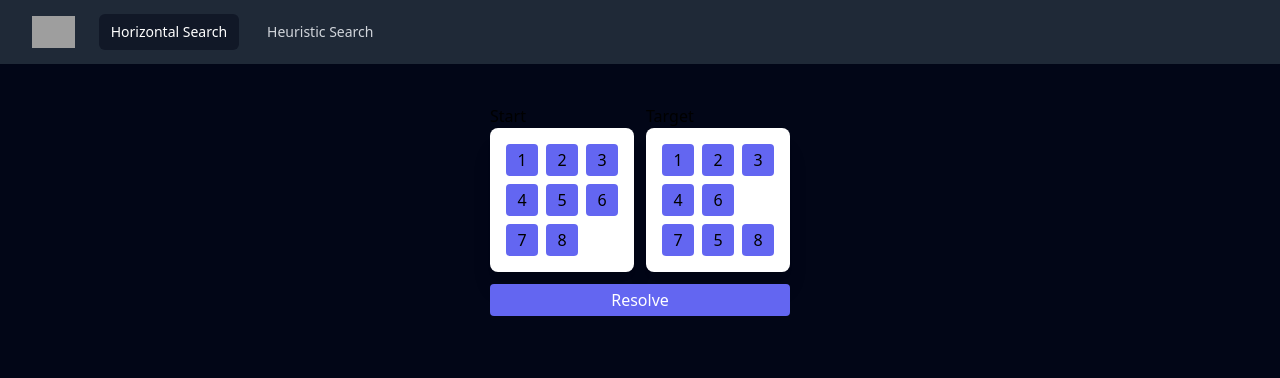
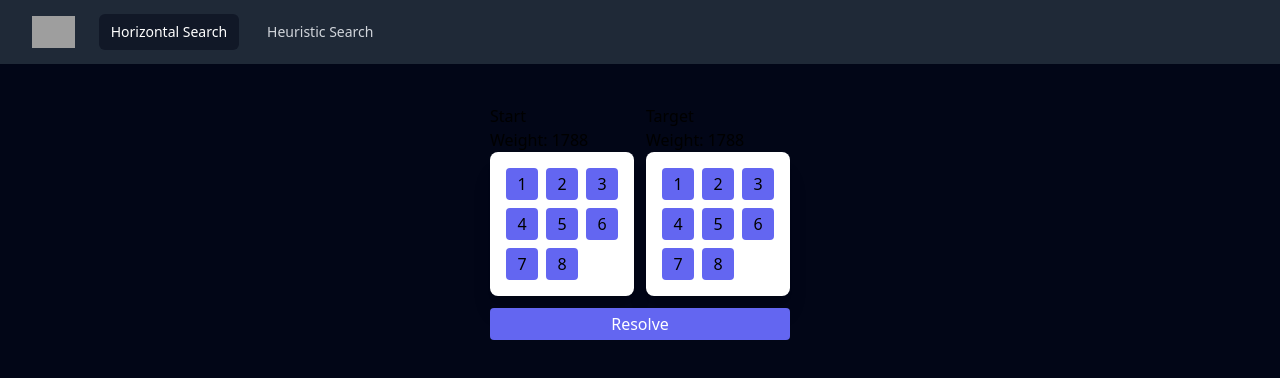
Before and after one commit to LucasAndrin/Puzzle8, a Vue app: page /horizontal in a window 1280 px wide. Shown: the top 378 px of the page. Built offline with nearby package versions, Linux system fonts and the light colour scheme; grey boxes are pictures that could not be loaded.

Commit message:
Show Weight

```diff
--- a/eslint.config.js
+++ b/eslint.config.js
@@ -12,7 +12,7 @@ export default [
     name: 'app/files-to-ignore',
     ignores: ['**/dist/**', '**/dist-ssr/**', '**/coverage/**'],
   },
-  ...pluginVue.configs['flat/essential'],
+  ...pluginVue.configs['flat/recommended'],
   ...vueTsEslintConfig(),
   skipFormatting,
 ];
--- a/src/assets/ts/puzzle.ts
+++ b/src/assets/ts/puzzle.ts
@@ -46,7 +46,7 @@ export function toggleBlocks(
   return true;
 }
 
-function getPuzzleWeight(puzzle: IPuzzle): number {
+export function getPuzzleWeight(puzzle: IPuzzle): number {
   return puzzle.reduce((weight, block) => {
     return weight + block.value * (block.xAxis * 31 + block.yAxis * 17);
   }, 0);
--- a/src/views/puzzle/PuzzleHorizontalView.vue
+++ b/src/views/puzzle/PuzzleHorizontalView.vue
@@ -1,7 +1,9 @@
 <script setup lang="ts">
 import { ref } from 'vue';
+import { cloneDeep } from 'lodash';
 import {
   findHorizontalSequence,
+  getPuzzleWeight,
   moveBlock,
   type IPuzzleBlock,
 } from '@/assets/ts/puzzle';
@@ -20,20 +22,10 @@ const start = ref<IPuzzleBlock[]>([
   { value: 0, xAxis: 2, yAxis: 2 },
 ]);
 
-const target = ref<IPuzzleBlock[]>([
-  { value: 1, xAxis: 0, yAxis: 0 },
-  { value: 2, xAxis: 1, yAxis: 0 },
-  { value: 3, xAxis: 2, yAxis: 0 },
-  { value: 4, xAxis: 0, yAxis: 1 },
-  { value: 5, xAxis: 1, yAxis: 2 },
-  { value: 6, xAxis: 1, yAxis: 1 },
-  { value: 7, xAxis: 0, yAxis: 2 },
-  { value: 8, xAxis: 2, yAxis: 2 },
-  { value: 0, xAxis: 2, yAxis: 1 },
-]);
+const end = ref<IPuzzleBlock[]>(cloneDeep(start.value));
 
 function resolve() {
-  console.log(findHorizontalSequence(start.value, target.value));
+  console.log(findHorizontalSequence(start.value, end.value));
 }
 </script>
 
@@ -42,6 +34,7 @@ function resolve() {
     <div class="text-dark flex flex-row gap-3 dark:text-white">
       <div class="flex flex-col">
         <h4>Start</h4>
+        <span>Weight: {{ getPuzzleWeight(start) }}</span>
 
         <Puzzle
           v-slot="{ block }"
@@ -49,31 +42,32 @@ function resolve() {
           :data="start"
         >
           <PuzzleBlock
-            @click="moveBlock(start, block.value)"
             class="flex items-center justify-center rounded bg-indigo-500"
             :block
+            @click="moveBlock(start, block.value)"
           />
         </Puzzle>
       </div>
 
       <div class="flex flex-col">
         <h4>Target</h4>
+        <span>Weight: {{ getPuzzleWeight(end) }}</span>
 
         <Puzzle
           v-slot="{ block }"
           class="rounded-lg bg-white p-4 shadow-xl dark:bg-slate-800"
-          :data="target"
+          :data="end"
         >
           <PuzzleBlock
             class="flex items-center justify-center rounded bg-indigo-500"
-            @click="moveBlock(target, block.value)"
             :block
+            @click="moveBlock(end, block.value)"
           />
         </Puzzle>
       </div>
     </div>
 
-    <button @click="resolve" class="rounded bg-indigo-500 p-1 text-white">
+    <button class="rounded bg-indigo-500 p-1 text-white" @click="resolve">
       Resolve
     </button>
   </div>
```
